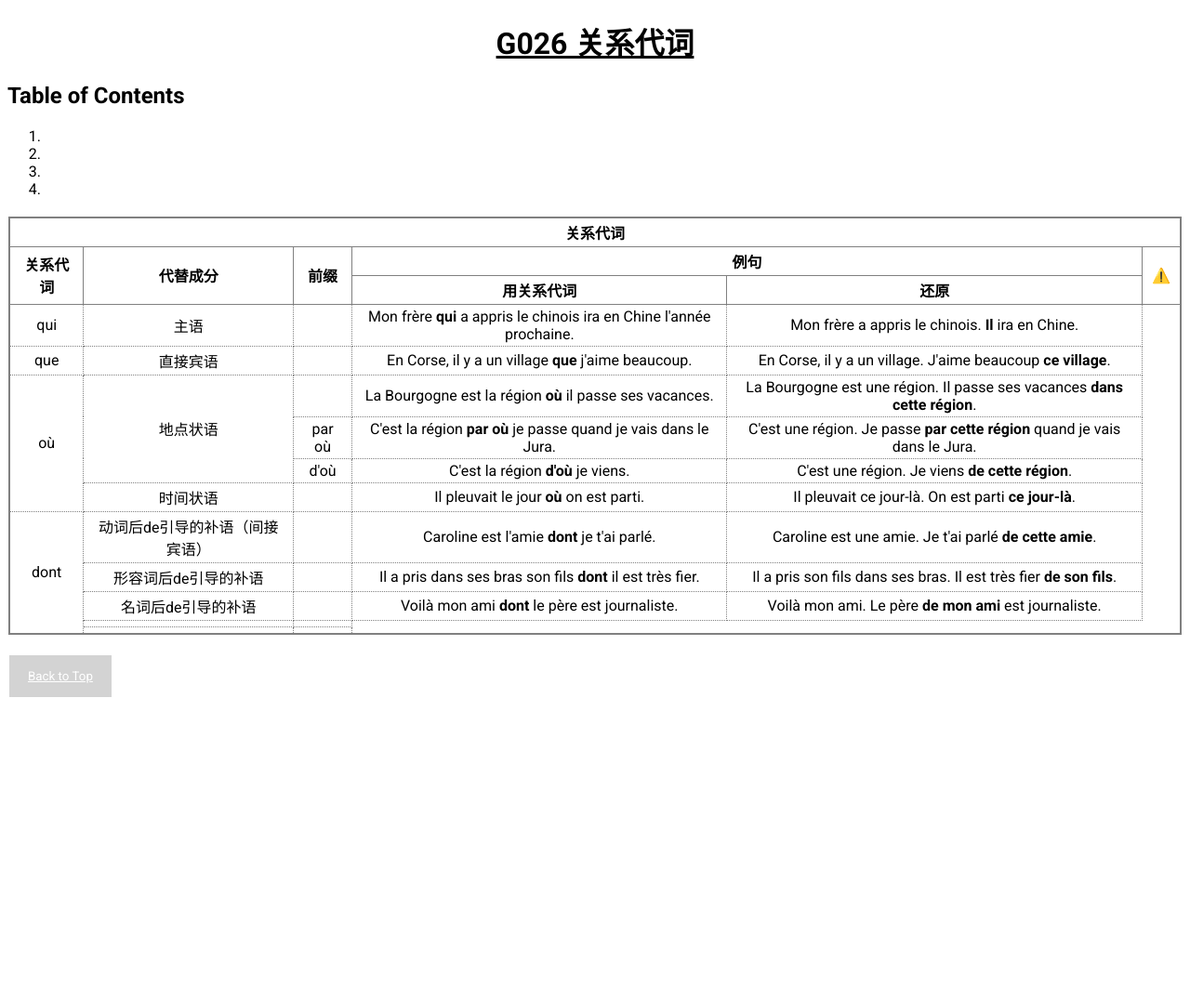
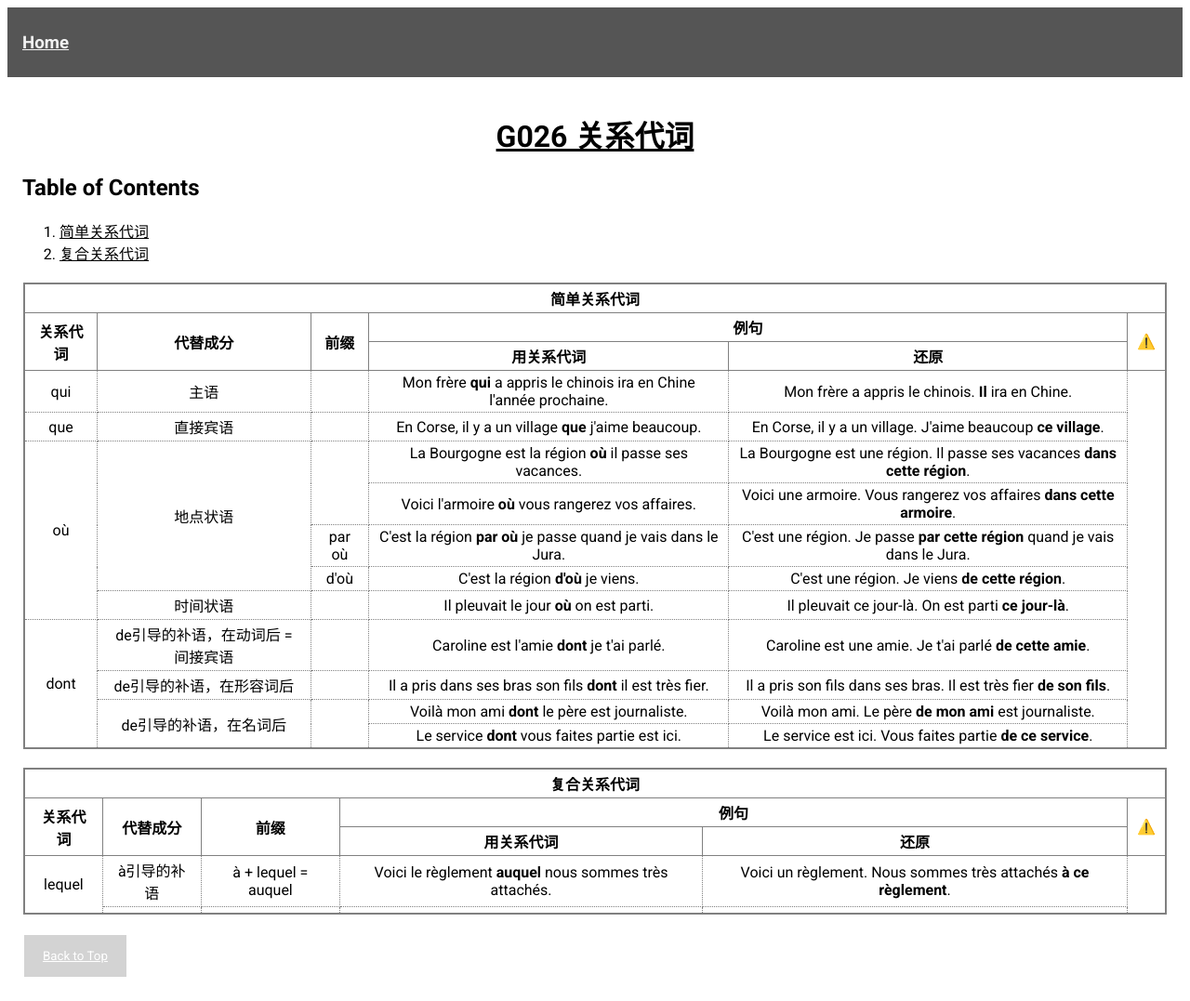
Before and after one commit to clary-xiaodan-zhang/french, a plain HTML site: page G026 关系代词.html in a window 1280 px wide. Shown: the whole page at 93% size. Before the commit the page ends 800 px from the top, so only its background shows below. Drawn offline with Linux system fonts and the light colour scheme.

Commit message:
stickly header

```diff
--- a/G026 关系代词.html
+++ b/G026 关系代词.html
@@ -14,22 +14,40 @@
 
 <body>
 
+	<div class="header" id="myHeader">
+		<a href="index.html"><h3>Home</h3></a>
+	</div>
+		<script>
+			window.onscroll = function() {myFunction()};
+
+			var header = document.getElementById("myHeader");
+			var sticky = header.offsetTop;
+
+			function myFunction() {
+				if (window.pageYOffset > sticky) {
+					header.classList.add("sticky");
+				} else {
+					header.classList.remove("sticky");
+				}
+			}
+		</script>
+
+	<div class="content">
+
 		<h1 id="header"><a href="https://drive.google.com/drive/folders/15mzS8aWlilhmLUdjIvz4sG9c0eOwcm-p?usp=sharing">G026 关系代词</a></h1>
 
 		<div id="table-of-contents">
 			<h2>Table of Contents</h2>
 			<ol>
-            <li><a href="虚拟式的引导结构"></a></li>
-            <li><a href="虚拟式vs直陈式"></a></li>
-            <li><a href="虚拟式—过去时(Subjonctif Passé)"></a></li>
-            <li><a href="虚拟式过去时vs虚拟式现在时"></a></li>
+				<li><a href="#简单关系代词">简单关系代词</a></li>
+				<li><a href="#复合关系代词">复合关系代词</a></li>
 			</ol>
 		</div>
 
-	<table>
+		<table id="简单关系代词">
 		<tbody>
 			<tr>
-			<th colspan="6">关系代词</th>
+				<th colspan="6">简单关系代词</th>
 			</tr>
 			<tr>
 				<th rowspan="2">关系代词</th>
@@ -57,11 +75,15 @@
 				<td>En Corse, il y a un village. J'aime beaucoup <b>ce village</b>.</td>
 			</tr>
 			<tr>
-			<td rowspan="4">où</td>
-			<td rowspan="3">地点状语</td>
-			<td></td>
+				<td rowspan="5">où</td>
+				<td rowspan="4">地点状语</td>
+				<td rowspan="2"></td>
 				<td>La Bourgogne est la région <b>où</b> il passe ses vacances.</td>
 				<td>La Bourgogne est une région. Il passe ses vacances <b>dans cette région</b>.</td>
+			</tr>
+			<tr>
+				<td>Voici l'armoire <b>où</b> vous rangerez vos affaires.</td>
+				<td>Voici une armoire. Vous rangerez vos affaires <b>dans cette armoire</b>.</td>
 			</tr>
 			<tr>
 				<td>par où</td>
@@ -81,28 +103,56 @@
 			</tr>
 			<tr>
 				<td rowspan="10">dont</td>
-			<td>动词后de引导的补语（间接宾语）</td>
+				<td>de引导的补语，在动词后 = 间接宾语</td>
 				<td></td>
 				<td>Caroline est l'amie <b>dont</b> je t'ai parlé.</td>
 				<td>Caroline est une amie. Je t'ai parlé <b>de cette amie</b>.</td>
 			</tr>
 			<tr>
-			<td>形容词后de引导的补语</td>
+				<td>de引导的补语，在形容词后</td>
 				<td></td>
 				<td>Il a pris dans ses bras son fils <b>dont</b> il est très fier.</td>
 				<td> Il a pris son fils dans ses bras. Il est très fier <b>de son fils</b>.</td>
 			</tr>
 			<tr>
-			<td>名词后de引导的补语</td>
-			<td></td>
+				<td rowspan="2">de引导的补语，在名词后</td>
+				<td rowspan="2"></td>
 				<td>Voilà mon ami <b>dont</b> le père est journaliste.</td>
 				<td>Voilà mon ami. Le père <b>de mon ami</b> est journaliste.</td>
 			</tr>
 			<tr>
+				<td>Le service <b>dont</b> vous faites partie est ici.</td>
+				<td>Le service est ici. Vous faites partie <b>de ce service</b>.</td>
+			</tr>
+		</tbody>
+		</table>
+
+		<table id="复合关系代词">
+			<tbody>
+				<tr>
+					<th colspan="6">复合关系代词</th>
+				</tr>
+				<tr>
+					<th rowspan="2">关系代词</th>
+					<th rowspan="2">代替成分</th>
+					<th rowspan="2">前缀</th>
+					<th colspan="2">例句</th>
+					<th rowspan="2">⚠️</th>
+				</tr>
+				<tr>
+					<th>用关系代词</th>
+					<th>还原</th>
+				</tr>
+				<tr>
+					<td rowspan="10">lequel</td>
+					<td>à引导的补语</td>
+					<td>à + lequel = auquel</td>
+					<td>Voici le règlement <b>auquel</b> nous sommes très attachés. </td>
+					<td>Voici un règlement. Nous sommes très attachés <b>à ce règlement</b>.</td>
+				</tr>
+				<tr>
 					<td></td>
 					<td></td>
-		</tr>
-		<tr>
 					<td></td>
 					<td></td>
 				</tr>
@@ -116,5 +166,7 @@
 					</a>
 		</button>
 
+	</div>
+
 </body>
 </html>
--- a/styles/general.css
+++ b/styles/general.css
@@ -52,3 +52,24 @@ button:hover {
 .left-align {
   text-align: left;
 }
+
+/* Style for the header */
+.header {
+  padding: 8px 16px;
+  background: #555;
+  color: #f1f1f1;
+}
+/* Page content */
+.content {
+  padding: 16px;
+}
+/* The sticky class is added to the header with JS when it reaches its scroll position */
+.sticky {
+  position: fixed;
+  top: 0;
+  width: 100%
+}
+/* Add some top padding to the page content to prevent sudden quick movement (as the header gets a new position at the top of the page (position:fixed and top:0) */
+.sticky + .content {
+  padding-top: 102px;
+}
```
Also changed, not shown: index.html (line endings or trailing spaces). Lines whose indentation alone changed are shown as unchanged.
